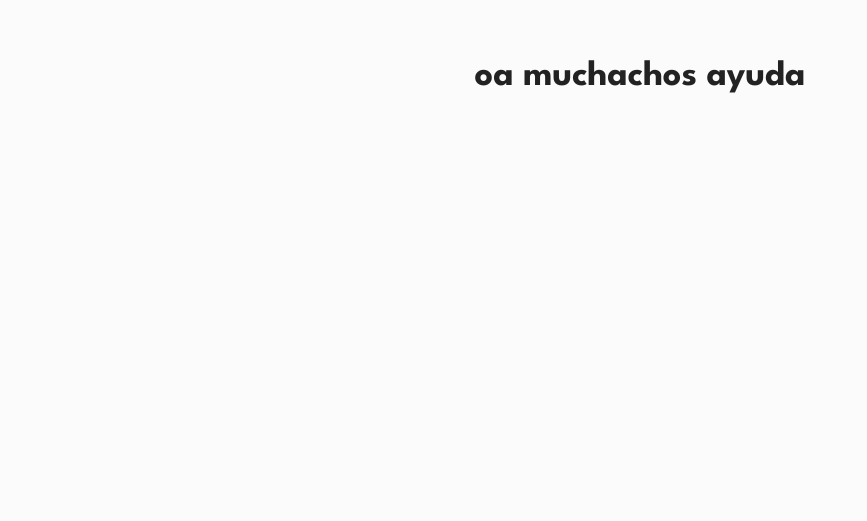
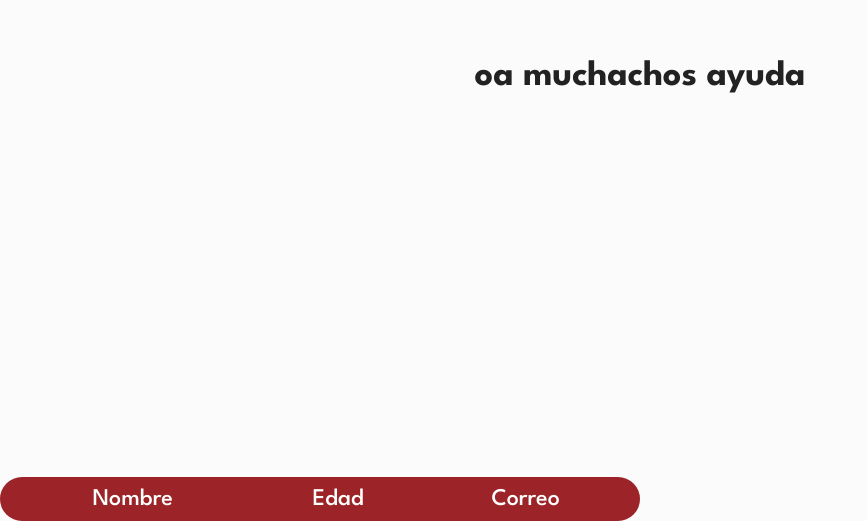
Before and after one commit to ByteWizzardd/Gestion-de-clinicas-juridicas, a Next.js app: page / in a window 1280 px wide. Shown: the part 323-844 px from the top of the page, without its empty margins (0-867 px from the left). Before the commit the page ends 800 px from the top, so only its background shows below. Built offline with nearby package versions, Linux system fonts and the light colour scheme.

Commit message:
style && feat: TableHeader hecho basado del figma y agregue el archivo Tailwind con los fonts necesarios, y agregar color de global.css

```diff
--- a/app/globals.css
+++ b/app/globals.css
@@ -1,4 +1,5 @@
 @import "tailwindcss";
+
 
 :root {
   --background: #fbfbfb;
@@ -7,10 +8,12 @@
   --primary: #9C2327;
   --primary-light: #DAAFB1;
   --primary-dark: #731A1D;
+  --on-primary: #FFFFFF;
 
   --secondary: #F47E1F;
   --secondary-light: #F8C39B;
   --secondary-dark: #D16B11;
+
   --danger: #FF0000;
   --danger-light: #FF6666;
   --danger-dark: #CC0000;
@@ -20,6 +23,7 @@
   --success-light: #99FF99;
 
 }
+
 
 @theme inline {
   --color-background: var(--background);
@@ -44,4 +48,5 @@
 body {
   background: var(--background);
   color: var(--foreground);
+  box-sizing: border-box;
 }
--- a/app/page.tsx
+++ b/app/page.tsx
@@ -1,7 +1,12 @@
+import { TableHeader } from "../components/Table/TableHeader";
+
 export default function Home() {
   return (
-    <div className="flex min-h-screen items-center justify-center bg-background gap-4">
-      <h1 className="text-4xl font-bold">oa muchachos ayuda</h1>
-    </div>
+    <>
+      <div className="flex min-h-screen items-center justify-center bg-background gap-4 flex-col">
+        <h1 className="text-4xl font-bold">oa muchachos ayuda</h1>
+      </div>
+      <TableHeader title={["Nombre", "Edad", "Correo"]} />
+    </>
   );
 }
--- /dev/null
+++ b/components/Table/TableHeader.tsx
@@ -0,0 +1,23 @@
+type TableHeaderProps = {
+    title: string[];
+};
+
+export function TableHeader({ title }: TableHeaderProps) {
+    return (
+        <table className="w-1/2 table-auto bg-primary rounded-3xl border-6 border-primary overflow-hidden">
+            <thead>
+                <tr>
+                    {title.map((col, idx) => (
+                        <th
+                            key={idx}
+                            className="font-urbanist text-2xl font-medium"
+                            style={{ color: "var(--on-primary)" }}
+                        >
+                            {col}
+                        </th>
+                    ))}
+                </tr>
+            </thead>
+        </table>
+    );
+}
--- /dev/null
+++ b/tailwind.config.ts
@@ -0,0 +1,14 @@
+import type { Config } from 'tailwindcss'
+
+const config: Config = {
+  theme: {
+    extend: {
+      fontFamily: {
+        'main': ['"League Spartan"', 'sans-serif'],
+        'secundary': ['Urbanist', 'sans-serif'],
+      },
+    },
+  },
+  plugins: [],
+}
+export default config
```
Also changed, not shown: components/Table/TableContainer.tsx (added), components/Table/TablePagination.tsx (added), components/Table/TableRow.tsx (added).
